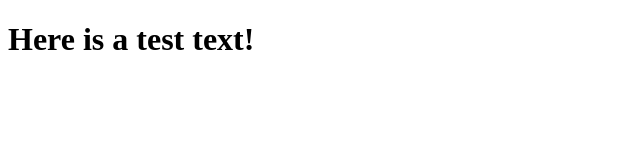
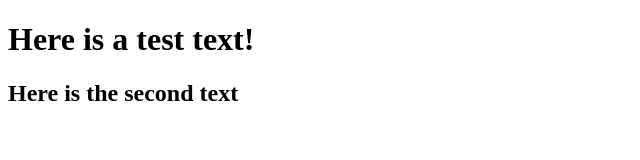
Before and after one commit to SosPetrosyan/sos_portfolio, a plain HTML site: page index.html in a window 1280 px wide. Shown: the whole page, without its empty margins (0-640 px from the left). Drawn offline with Linux system fonts and the light colour scheme.

Commit message:
last commit

```diff
--- a/index.html
+++ b/index.html
@@ -8,5 +8,6 @@
 </head>
 <body>
     <h1>Here is a test text!</h1>
+    <h2>Here is the second text</h2>
 </body>
 </html>
```
